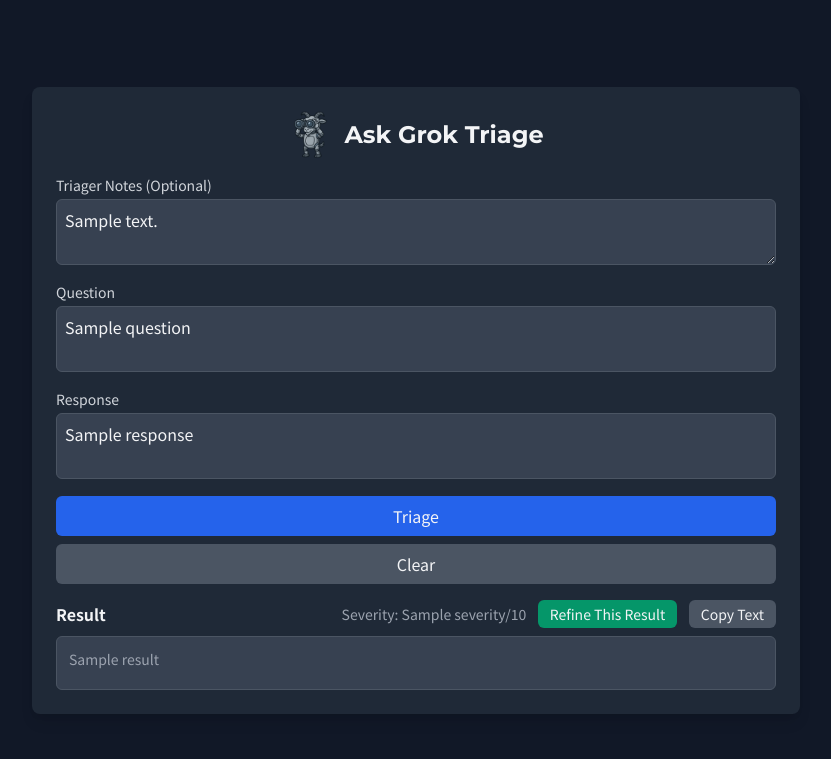
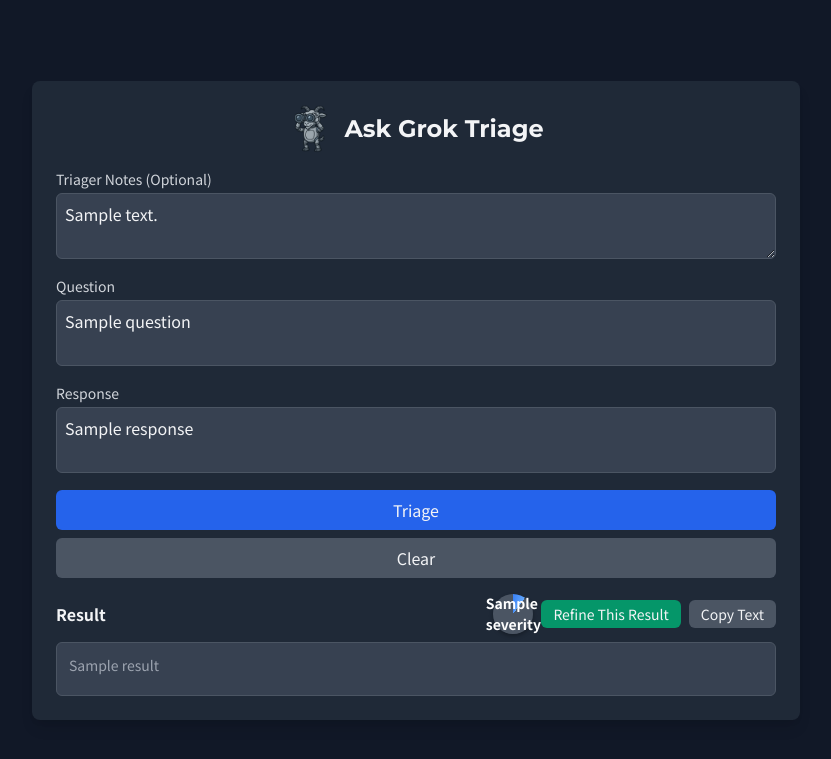
Before and after one commit to PhillipHolland/ask-grok-triage, a Flask app: template templates/index.html in a window 1280 px wide. Shown: the top 759 px of the page, without its empty margins (224-1055 px from the left). Run offline with Flask 3, Linux system fonts and the light colour scheme; the template is opened without the code that fills it: most values are stand-ins (such as "Sample title", 1, 10 or a date in 2020).

Commit message:
Enhance severity rating UI with circular progress indicator and tooltip

```diff
--- a/templates/index.html
+++ b/templates/index.html
@@ -26,6 +26,42 @@
             max-height: 300px;
             resize: none;
             overflow-y: auto;
+        }
+        .severity-circle {
+            position: relative;
+            width: 40px;
+            height: 40px;
+            background: conic-gradient(from 0deg, #3B82F6, #60A5FA calc(var(--percentage) * 1%), #4B5563 calc(var(--percentage) * 1%), #4B5563 100%);
+            border-radius: 50%;
+            display: flex;
+            align-items: center;
+            justify-content: center;
+            font-size: 14px;
+            font-weight: bold;
+            color: white;
+            box-shadow: 0 2px 4px rgba(0, 0, 0, 0.3);
+            transition: transform 0.3s ease;
+        }
+        .severity-circle:hover {
+            transform: scale(1.1);
+        }
+        .severity-tooltip {
+            visibility: hidden;
+            background-color: #1F2937;
+            color: #D1D5DB;
+            text-align: center;
+            border-radius: 4px;
+            padding: 4px 8px;
+            position: absolute;
+            z-index: 1;
+            bottom: 125%;
+            left: 50%;
+            transform: translateX(-50%);
+            font-size: 12px;
+            white-space: nowrap;
+        }
+        .severity-circle:hover .severity-tooltip {
+            visibility: visible;
         }
     </style>
     <script>
@@ -118,11 +154,14 @@
         <div class="mt-4">
             <div class="flex justify-between items-center mb-2">
                 <h2 class="text-md font-semibold text-gray-100">Result</h2>
-                <div>
+                <div class="flex items-center">
                     {% if severity is not none %}
-                    <span id="severity-rating" class="text-sm text-gray-400 mr-2">Severity: {{ severity }}/10</span>
+                    <div id="severity-rating" class="severity-circle mr-2" style="--percentage: {{ severity * 10 }}">
+                        {{ severity }}
+                        <span class="severity-tooltip">Severity: {{ severity }}/10</span>
+                    </div>
                     {% else %}
-                    <span id="severity-rating" class="text-sm text-gray-400 mr-2"></span>
+                    <div id="severity-rating" class="mr-2"></div>
                     {% endif %}
                     {% if result %}
                     <button onclick="showRefineModal()" class="bg-green-600 text-gray-100 text-sm px-3 py-1 rounded-md hover:bg-green-700 mr-2">Refine This Result</button>
```
